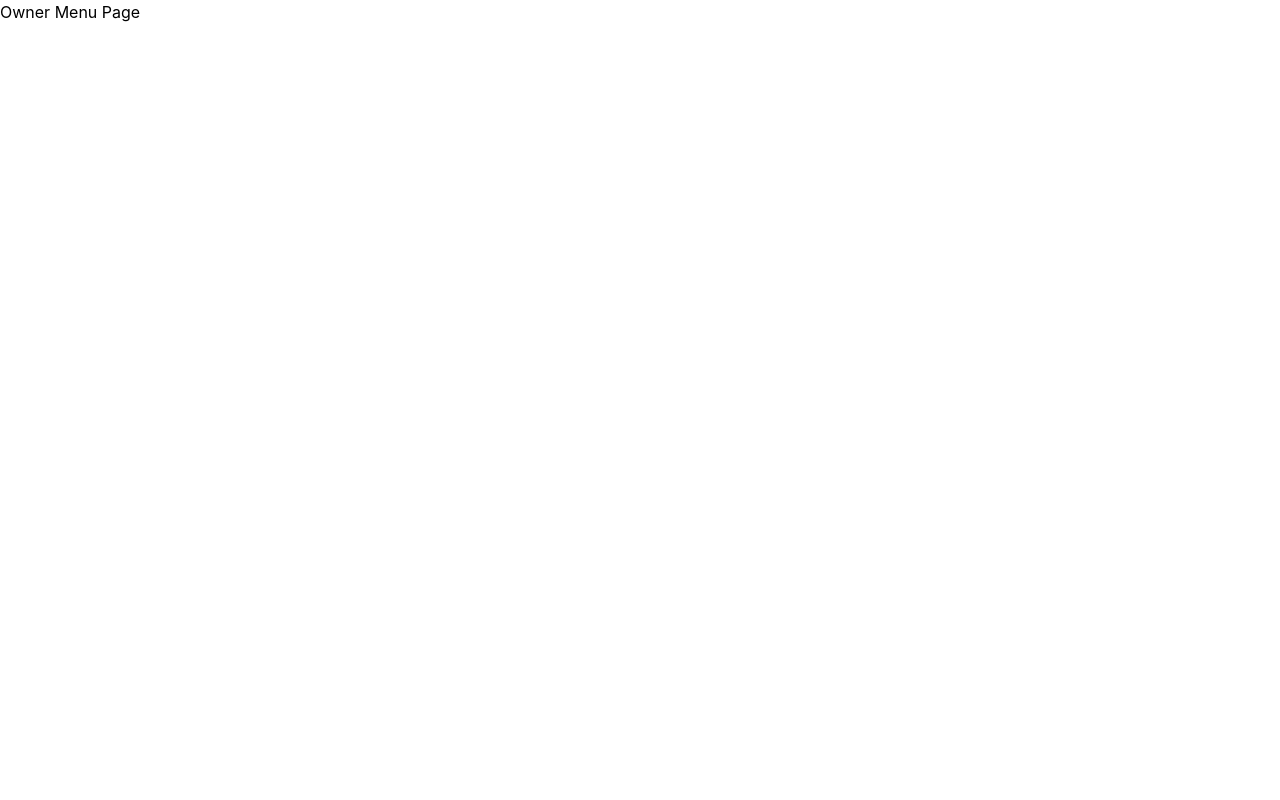
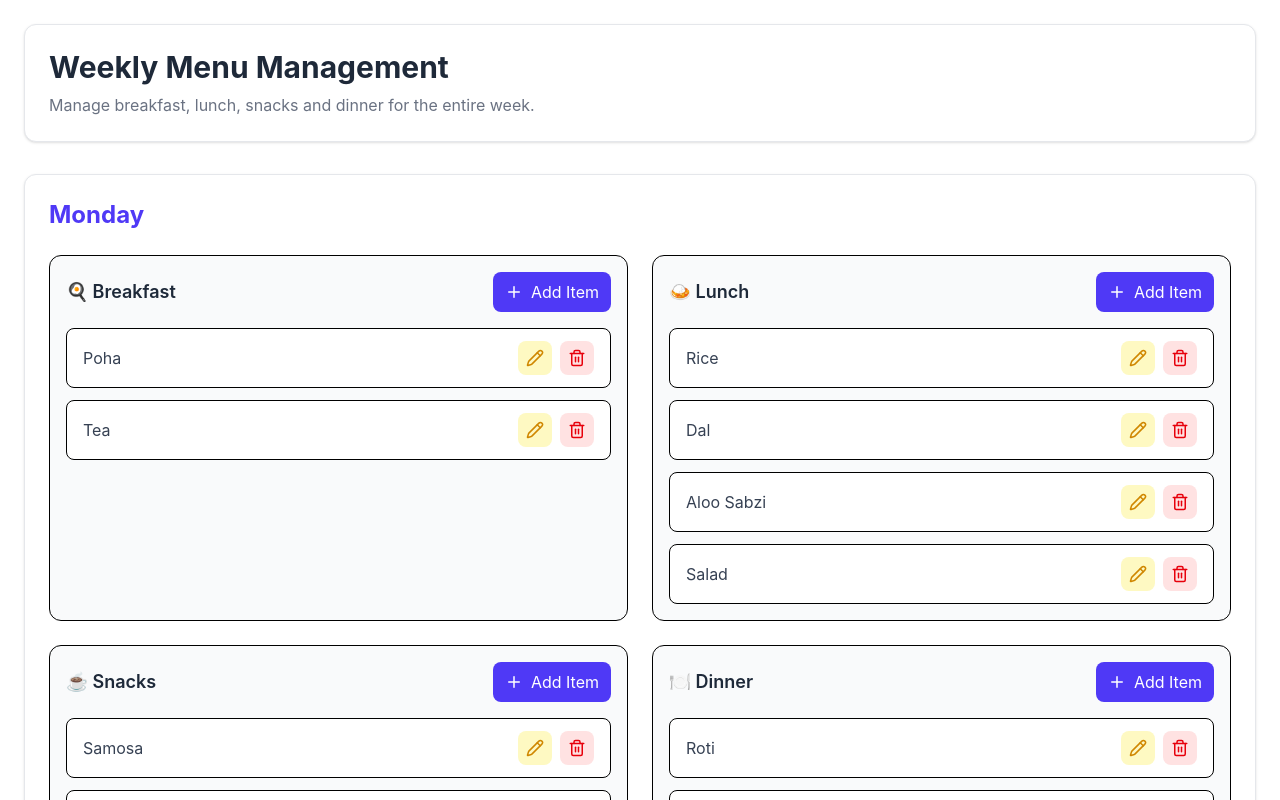
Before and after one commit to TheMnis/MessMate, a React (Vite) app: page /owner/menu in a window 1280 px wide. Shown: the top 800 px of the page. Built offline with nearby package versions, Linux system fonts and the light colour scheme.

Commit message:
feat(owner): create menu editor UI

```diff
--- a/package.json
+++ b/package.json
@@ -11,6 +11,7 @@
   },
   "dependencies": {
     "@tailwindcss/vite": "^4.3.3",
+    "lucide-react": "^1.28.0",
     "react": "^19.2.8",
     "react-dom": "^19.2.8",
     "react-icons": "^5.7.0",
--- /dev/null
+++ b/src/components/owner/DayMenuCard.jsx
@@ -0,0 +1,34 @@
+import MealEditor from "./MealEditor";
+
+const DayMenuCard = ({ menu }) => {
+  return (
+    <div className="bg-white border border-gray-200 rounded-xl shadow-sm p-6">
+      {/* Day Header */}
+      <div className="mb-6">
+        <h2 className="text-2xl font-bold text-indigo-600">
+          {menu.day}
+        </h2>
+      </div>
+
+      {/* Meal Editors */}
+      <div className="grid grid-cols-1 md:grid-cols-2 gap-6">
+        <MealEditor title="🍳 Breakfast" items={menu.breakfast} />
+
+        <MealEditor title="🍛 Lunch" items={menu.lunch} />
+
+        <MealEditor title="☕ Snacks" items={menu.snacks} />
+
+        <MealEditor title="🍽 Dinner" items={menu.dinner} />
+      </div>
+
+      {/* Save Button */}
+      <div className="mt-6 flex justify-end">
+        <button className="bg-indigo-600 hover:bg-indigo-700 text-white font-medium px-6 py-2 rounded-lg transition">
+          Save Changes
+        </button>
+      </div>
+    </div>
+  );
+};
+
+export default DayMenuCard;
--- /dev/null
+++ b/src/components/owner/MealEditor.jsx
@@ -0,0 +1,45 @@
+import { Pencil, Plus, Trash2 } from "lucide-react";
+
+const MealEditor = ({ title, items = [] }) => {
+  return (
+    <div className="bg-gray-50 border rounded-xl p-4">
+      <div className="flex items-center justify-between mb-4">
+        <h3 className="text-lg font-semibold text-gray-800">{title}</h3>
+
+        <button className="flex items-center gap-2 bg-indigo-600 text-white px-3 py-2 rounded-lg hover:bg-indigo-700 transition">
+          <Plus size={18} />
+          Add Item
+        </button>
+      </div>
+
+      <div className="space-y-3">
+        {items.map((item, index) => (
+          <div
+            key={index}
+            className="flex items-center justify-between bg-white border rounded-lg px-4 py-3"
+          >
+            <span className="text-gray-700">{item}</span>
+
+            <div className="flex items-center gap-2">
+              <button className="p-2 rounded-lg bg-yellow-100 text-yellow-600 hover:bg-yellow-200 transition">
+                <Pencil size={18} />
+              </button>
+
+              <button className="p-2 rounded-lg bg-red-100 text-red-600 hover:bg-red-200 transition">
+                <Trash2 size={18} />
+              </button>
+            </div>
+          </div>
+        ))}
+
+        {items.length === 0 && (
+          <div className="text-center text-gray-500 py-4">
+            No meal items available.
+          </div>
+        )}
+      </div>
+    </div>
+  );
+};
+
+export default MealEditor;
--- /dev/null
+++ b/src/components/owner/MenuEditor.jsx
@@ -0,0 +1,34 @@
+import { useEffect, useState } from "react";
+import DayMenuCard from "./DayMenuCard";
+import { getWeeklyMenu } from "../../services/owner/ownerMenu.service";
+
+const MenuEditor = () => {
+  const [weeklyMenu, setWeeklyMenu] = useState([]);
+
+  useEffect(() => {
+    const data = getWeeklyMenu();
+    setWeeklyMenu(data);
+  }, []);
+
+  return (
+    <div className="space-y-8">
+      {/* Header */}
+      <div className="bg-white rounded-xl shadow-sm border border-gray-200 p-6">
+        <h1 className="text-3xl font-bold text-gray-800">
+          Weekly Menu Management
+        </h1>
+
+        <p className="text-gray-500 mt-2">
+          Manage breakfast, lunch, snacks and dinner for the entire week.
+        </p>
+      </div>
+
+      {/* Weekly Menu */}
+      {weeklyMenu.map((menu) => (
+        <DayMenuCard key={menu.id} menu={menu} />
+      ))}
+    </div>
+  );
+};
+
+export default MenuEditor;
--- /dev/null
+++ b/src/data/ownerMenuData.js
@@ -0,0 +1,60 @@
+const ownerMenuData = [
+  {
+    id: 1,
+    day: "Monday",
+    breakfast: ["Poha", "Tea"],
+    lunch: ["Rice", "Dal", "Aloo Sabzi", "Salad"],
+    snacks: ["Samosa", "Tea"],
+    dinner: ["Roti", "Paneer Curry", "Rice"],
+  },
+  {
+    id: 2,
+    day: "Tuesday",
+    breakfast: ["Upma", "Milk"],
+    lunch: ["Jeera Rice", "Rajma", "Salad"],
+    snacks: ["Bread Pakoda", "Tea"],
+    dinner: ["Roti", "Mix Veg", "Dal"],
+  },
+  {
+    id: 3,
+    day: "Wednesday",
+    breakfast: ["Paratha", "Curd"],
+    lunch: ["Rice", "Chole", "Salad"],
+    snacks: ["Biscuits", "Tea"],
+    dinner: ["Roti", "Kadhi", "Rice"],
+  },
+  {
+    id: 4,
+    day: "Thursday",
+    breakfast: ["Idli", "Sambar"],
+    lunch: ["Rice", "Dal Fry", "Bhindi"],
+    snacks: ["Sandwich", "Tea"],
+    dinner: ["Roti", "Paneer Bhurji", "Rice"],
+  },
+  {
+    id: 5,
+    day: "Friday",
+    breakfast: ["Bread Butter", "Milk"],
+    lunch: ["Veg Pulao", "Raita"],
+    snacks: ["Kachori", "Tea"],
+    dinner: ["Roti", "Dal Tadka", "Aloo Gobhi"],
+  },
+  {
+    id: 6,
+    day: "Saturday",
+    breakfast: ["Chilla", "Tea"],
+    lunch: ["Rice", "Mix Veg", "Dal"],
+    snacks: ["Noodles"],
+    dinner: ["Roti", "Matar Paneer", "Rice"],
+  },
+  {
+    id: 7,
+    day: "Sunday",
+    breakfast: ["Poori Sabzi", "Jalebi"],
+    lunch: ["Veg Biryani", "Raita"],
+    snacks: ["Cold Drink", "Chips"],
+    dinner: ["Butter Naan", "Shahi Paneer"],
+  },
+];
+
+export default ownerMenuData;
--- a/src/pages/owner/OwnerMenu.jsx
+++ b/src/pages/owner/OwnerMenu.jsx
@@ -1,5 +1,11 @@
+import MenuEditor from "../../components/owner/MenuEditor";
+
 function OwnerMenu() {
-  return <h1>Owner Menu Page</h1>;
+  return (
+    <div className="p-6">
+      <MenuEditor />
+    </div>
+  );
 }
 
 export default OwnerMenu;
--- /dev/null
+++ b/src/services/owner/ownerMenu.service.js
@@ -0,0 +1,25 @@
+import ownerMenuData from "../../data/ownerMenuData";
+
+// Get complete weekly menu
+export const getWeeklyMenu = () => {
+  return ownerMenuData;
+};
+
+// Get menu of a specific day
+export const getMenuByDay = (day) => {
+  return ownerMenuData.find((menu) => menu.day === day);
+};
+
+// Update menu of a specific day
+export const updateMenuByDay = (day, updatedMenu) => {
+  const index = ownerMenuData.findIndex((menu) => menu.day === day);
+
+  if (index !== -1) {
+    ownerMenuData[index] = {
+      ...ownerMenuData[index],
+      ...updatedMenu,
+    };
+  }
+
+  return ownerMenuData[index];
+};
```
Also changed, not shown: 1 other file (tests, documents, lock files or other folders).
